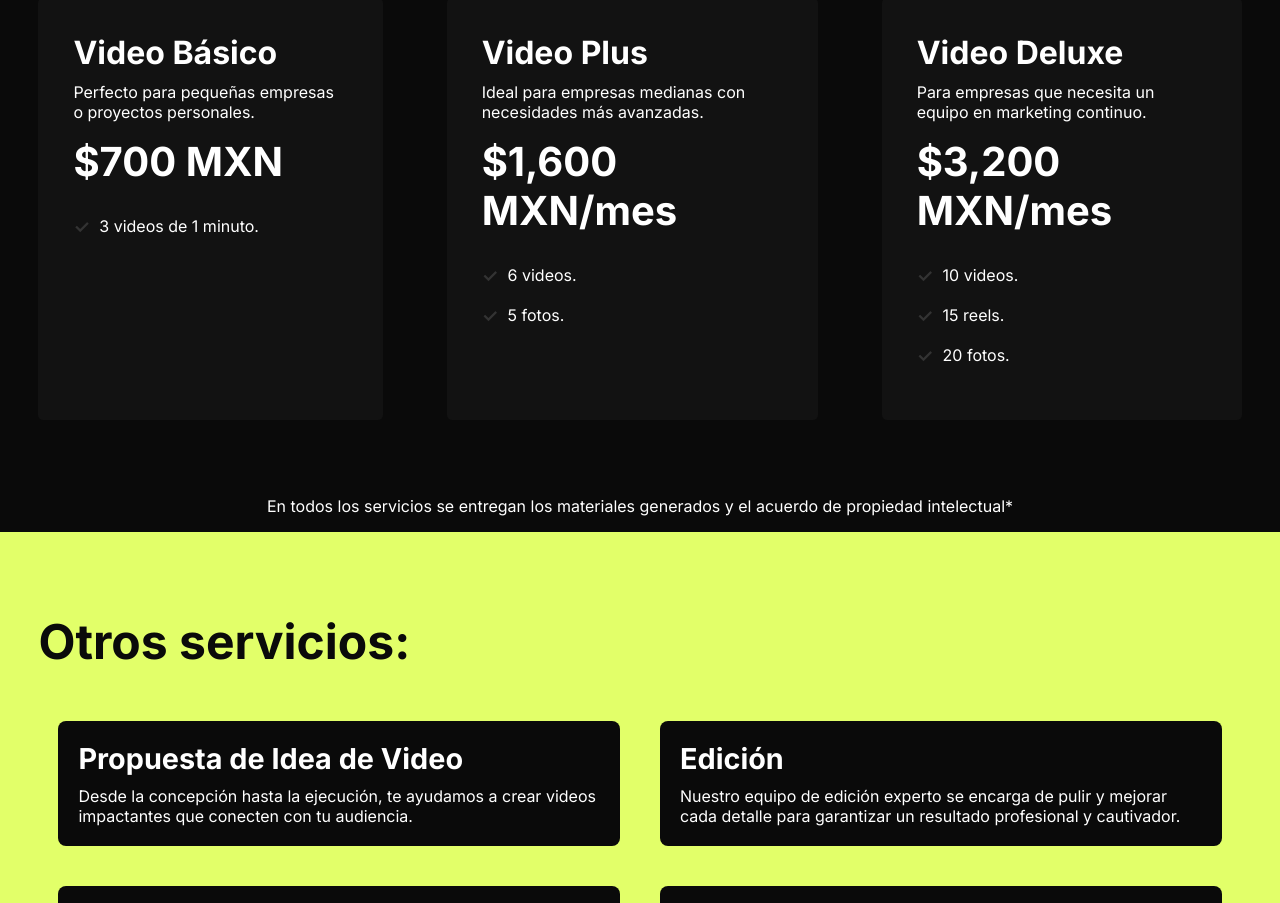
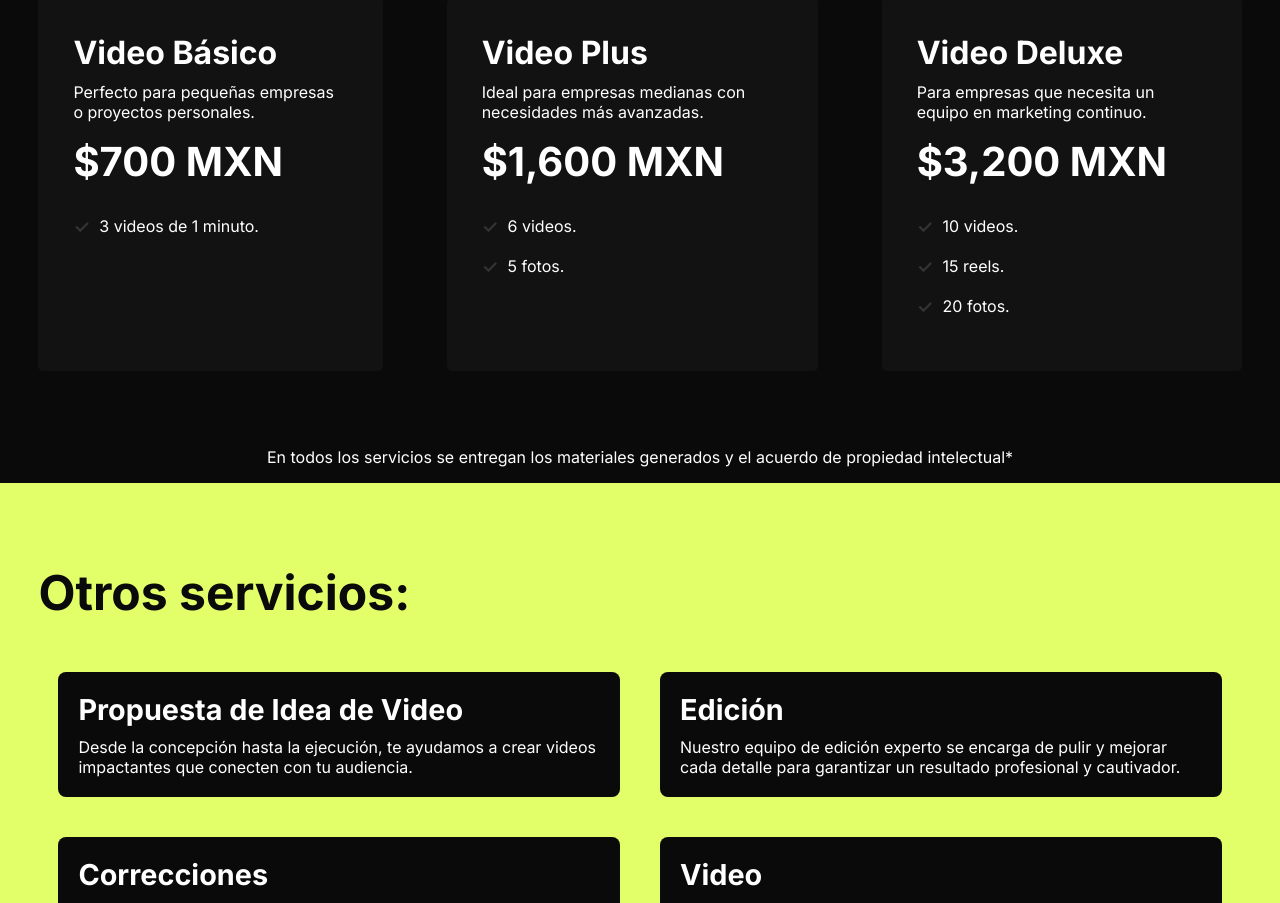
Before and after one commit to T0ny-dev/Nexus_Marketing_Website, a Next.js app: page /video in a window 1280 px wide. Shown: the part 1100-2003 px from the top of the page. Built offline with nearby package versions, Linux system fonts and the light colour scheme.

Commit message:
update packege

```diff
--- a/src/app/diseno-de-marca/page.jsx
+++ b/src/app/diseno-de-marca/page.jsx
@@ -84,7 +84,7 @@ function Planes () {
       <PricingPackage
         name="Paquete Branding"
         description="Ideal para proyecto completo."
-        price="$3,450 MXN/mes"
+        price="$3,450 MXN"
         features={[
           'Diseño de logo.',
           "Guía y uso de marca.",
--- a/src/app/redes-sociales/page.jsx
+++ b/src/app/redes-sociales/page.jsx
@@ -54,7 +54,7 @@ function Planes () {
     <PricingPackage
         name="Redes Sociales Básico"
         description="Perfecto para pequeñas empresas o proyectos personales."
-        price="$9,999 MXN"
+        price="$9,999 MXN/mes"
         features={[
           "Redes: Facebook e Instagram.",
           'Creación de 7 Copys.',
--- a/src/app/video/page.jsx
+++ b/src/app/video/page.jsx
@@ -63,7 +63,7 @@ function Planes () {
       <PricingPackage
         name="Video Plus"
         description="Ideal para empresas medianas con necesidades más avanzadas."
-        price="$1,600 MXN/mes"
+        price="$1,600 MXN"
         features={[
           '6 videos.',
           '5 fotos.',
@@ -73,7 +73,7 @@ function Planes () {
       <PricingPackage
         name="Video Deluxe"
         description="Para empresas que necesita un equipo en marketing continuo."
-        price="$3,200 MXN/mes"
+        price="$3,200 MXN"
         features={[
           '10 videos.',
           "15 reels.",
```
